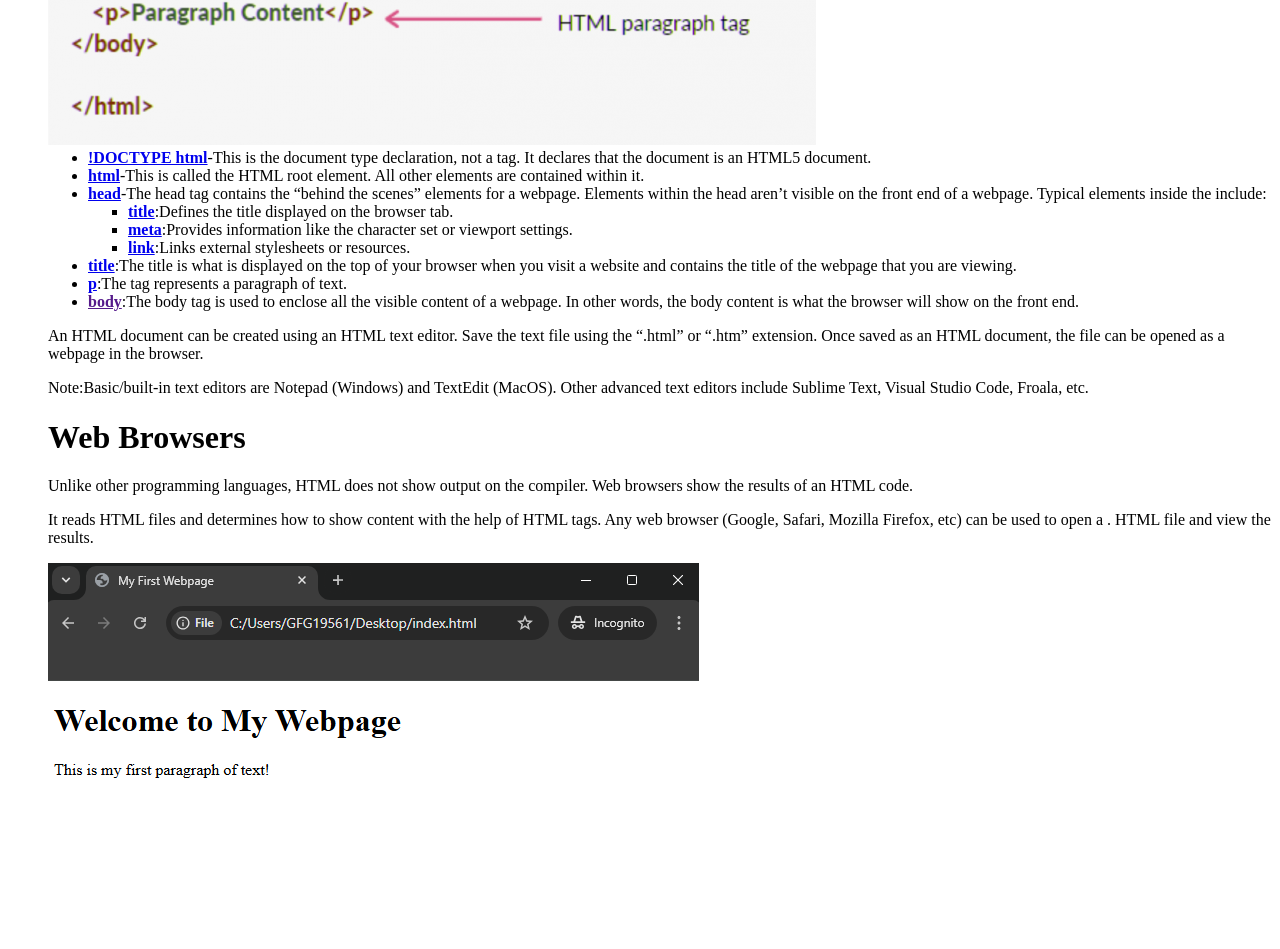
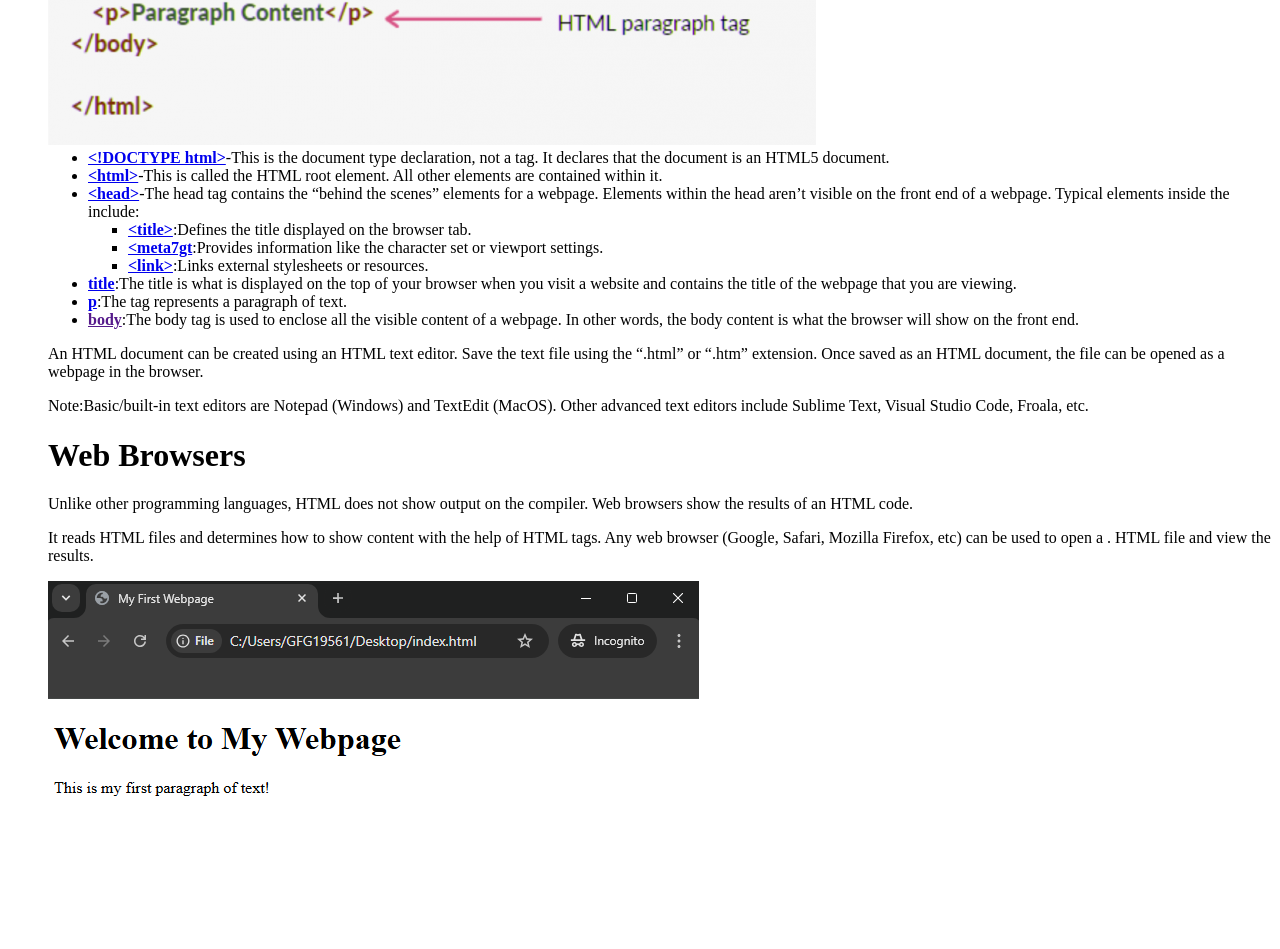
Before and after one commit to sushma-regidi/html-task2, a plain HTML site: page index.html in a window 1280 px wide. Shown: the part 1951-2900 px from the top of the page. Drawn offline with Linux system fonts and the light colour scheme.

Commit message:
Update index.html

```diff
--- a/index.html
+++ b/index.html
@@ -59,12 +59,12 @@
  <p>The basic structure of an HTML page is shown below. It contains the essential building-block elements (i.e. doctype declaration, HTML, head, title, and body elements) upon which all web pages are created.</p>
 <img src="./pic.jpg">
 <br>
-<ul type="disc"><li><a href="https://www.geeksforgeeks.org/html-doctypes"><b>!DOCTYPE html</b></a>-This is the document type declaration, not a tag. It declares that the document is an HTML5 document.</li></ul>
-<ul type="disc"><li><a href="https://www.geeksforgeeks.org/html-html-tag/"><b>html</b></a>-This is called the HTML root element. All other elements are contained within it.</li></ul>
-<ul type="disc"><li><a href="https://www.geeksforgeeks.org/html-head-tag/"><b>head</b></a>-The head tag contains the “behind the scenes” elements for a webpage. Elements within the head aren’t visible on the front end of a webpage. Typical elements inside the <head> include:</li>
-   <ul> <li><a href="https://www.geeksforgeeks.org/html-title-tag/"><b>title</b></a>:Defines the title displayed on the browser tab.</li></ul>
-   <ul><li><a href="https://www.geeksforgeeks.org/html-meta-tag/"><b>meta</b></a>:Provides information like the character set or viewport settings.</li></ul>
-   <ul><li><a href="https://www.geeksforgeeks.org/html-link-tag/"><b>link</b></a>:Links external stylesheets or resources.</li></ul>
+<ul type="disc"><li><a href="https://www.geeksforgeeks.org/html-doctypes"><b>&lt!DOCTYPE html&gt</b></a>-This is the document type declaration, not a tag. It declares that the document is an HTML5 document.</li></ul>
+<ul type="disc"><li><a href="https://www.geeksforgeeks.org/html-html-tag/"><b>&lthtml&gt</b></a>-This is called the HTML root element. All other elements are contained within it.</li></ul>
+<ul type="disc"><li><a href="https://www.geeksforgeeks.org/html-head-tag/"><b>&lthead&gt</b></a>-The head tag contains the “behind the scenes” elements for a webpage. Elements within the head aren’t visible on the front end of a webpage. Typical elements inside the <head> include:</li>
+   <ul> <li><a href="https://www.geeksforgeeks.org/html-title-tag/"><b>&lttitle&gt</b></a>:Defines the title displayed on the browser tab.</li></ul>
+   <ul><li><a href="https://www.geeksforgeeks.org/html-meta-tag/"><b>&ltmeta7gt</b></a>:Provides information like the character set or viewport settings.</li></ul>
+   <ul><li><a href="https://www.geeksforgeeks.org/html-link-tag/"><b>&ltlink&gt</b></a>:Links external stylesheets or resources.</li></ul>
 </ul>
 <ul type ="disc"><li><a href="https://www.geeksforgeeks.org/html-title-tag/"><b>title</b></a>:The title is what is displayed on the top of your browser when you visit a website and contains the title of the webpage that you are viewing.</li></ul>
 <ul type ="disc"><li><a href="https://www.geeksforgeeks.org/html-p-tag"><b>p</b></a>:The tag represents a paragraph of text.</li></ul>
```
